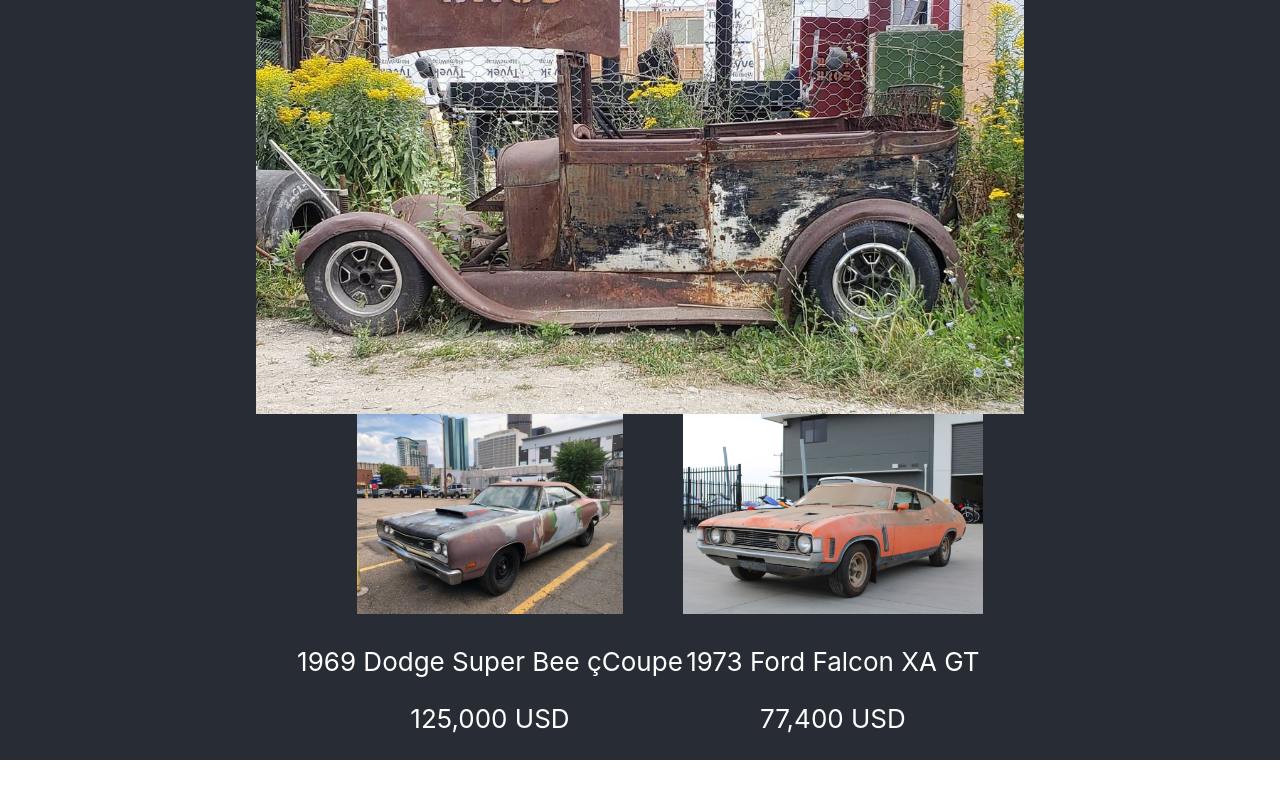
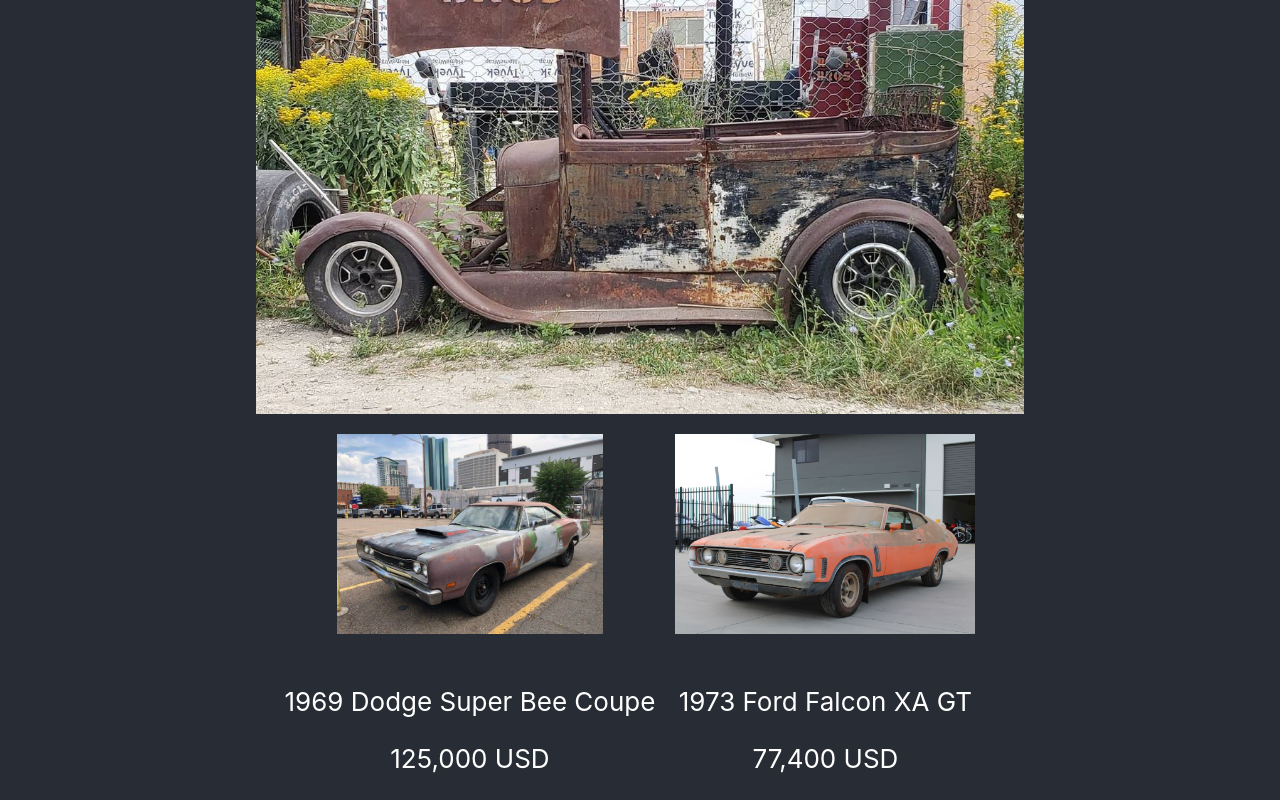
Before and after one commit to A-Abdeen/rust-shop, a React (Create React App) app: page / in a window 1280 px wide. Shown: the part 395-1195 px from the top of the page. Before the commit the page ends 1155 px from the top, so only its background shows below. Built offline with nearby package versions, Linux system fonts and the light colour scheme.

Commit message:
Fixed CarYard component

```diff
--- a/package.json
+++ b/package.json
@@ -6,9 +6,11 @@
     "@testing-library/jest-dom": "^5.11.4",
     "@testing-library/react": "^11.1.0",
     "@testing-library/user-event": "^12.1.10",
+    "babel-plugin-styled-components": "^1.12.0",
     "react": "^17.0.1",
     "react-dom": "^17.0.1",
     "react-scripts": "4.0.1",
+    "styled-components": "^5.2.1",
     "web-vitals": "^0.2.4"
   },
   "scripts": {
--- a/src/App.js
+++ b/src/App.js
@@ -1,32 +1,20 @@
 import "./App.css";
-import products from "./products.js";
+import CarYard from "./components/CarYard.js";
 import styles from "./styles.js";
 
+
 function App() {
-  const productsList = products.map((product) => {
-    return (
-      <div>
-        <img
-          style={styles.prodImg}
-          alt={product.name}
-          src={product.image}
-        ></img>
-        <p style={styles.list}>{product.name}</p>
-        <p>{product.price} USD</p>
-      </div>
-    );
-  });
+
 
   return (
     <div className="App-header">
       <h1 style={styles.text}>Rust Shop</h1>
       <h4 style={styles.text}>Everything is worthless, we still make money</h4>
-      <img
-        style={styles.shopImg}
+      <img style={styles.shopImg}
         alt="Rust Bros shop sign"
         src="./RustBros.jpg"
       ></img>
-      <div style={styles.list}> {productsList}</div>
+      <CarYard />
     </div>
   );
 }
--- a/src/cars.js
+++ b/src/cars.js
@@ -1,14 +1,16 @@
-const car = [
+const cars = [
   {
-    name: "1969 Dodge Super Bee çCoupe",
+    id: 1,
+    name: "1969 Dodge Super Bee Coupe",
     price: "125,000",
     image: "./1969_Dodge_Super_Bee_A12_2_DR_Coupe.jpg",
   },
   {
+    id: 2,
     name: "1973 Ford Falcon XA GT",
     price: "77,400",
     image: "./1973_Ford_Falcon_XA_GT.jpg",
   },
 ];
 
-export default car;
+export default cars;
--- a/src/components/Car.js
+++ b/src/components/Car.js
@@ -1 +1 @@
-props.x.name;
+// props.x.name;
--- a/src/components/CarYard.js
+++ b/src/components/CarYard.js
@@ -1,13 +1,37 @@
+import React from "react";
 import "../App.css";
 import styles from "../styles.js";
-import Car from "./Car.js";
 import cars from "../cars.js";
 
 const CarYard = () => {
-  const carYard = cars.map((car) => {
-    return;
-    <Car x={car} />;
-  });
-  return carYard;
-};
+const carYard = cars.map((car) =>  (
+  <div key={car.id}>
+    <img style={styles.carImg} alt={car.name} src={car.image} />
+    <p style={styles.text}>{car.name}</p>
+    <p style={styles.text}>{car.price} USD</p>
+  </div>
+));
+return <div style={styles.list}>{carYard}</div>;
+}
+
 export default CarYard;
+
+    // return (
+    //   <div style={styles.list}>
+    //     <img
+    //       style={styles.carImg}
+    //       alt={car.name}
+    //       src={car.image}
+    //       ></img>
+
+    //     <p>{car.price} USD</p>
+    //   </div>
+
+// const carYard = cars.map((car) => {
+//   return;
+//   <Car x={car} />;
+// });
+
+
+//   });
+// };
--- a/src/components/Home.js
+++ b/src/components/Home.js
@@ -4,7 +4,7 @@ import styles from "./styles.js";
 
 const Home = () => {
     const shopImg = "./RustBros.jpg",
-    const shopName = "Rust Shop"
+    const shopName = "Rust Shop",
     const shopDescription = "Everything is worthless, we still make money"
     ;
     return (
@@ -13,7 +13,7 @@ const Home = () => {
           <h4 style={styles.text}> {shopDescription} </h4>
           <img
             style={styles.shopImg}
-            alt="Rust Bros shop sign"
+            alt="Shop sign from the Rust Bros show"
 
           >{shopImg}</img>
         </div>
--- a/src/products.js
+++ b/src/products.js
@@ -1,14 +1,14 @@
-const products = [
-  {
-    name: "1969 Dodge Super Bee çCoupe",
-    price: "125,000",
-    image: "./1969_Dodge_Super_Bee_A12_2_DR_Coupe.jpg",
-  },
-  {
-    name: "1973 Ford Falcon XA GT",
-    price: "77,400",
-    image: "./1973_Ford_Falcon_XA_GT.jpg",
-  },
-];
+// const products = [
+//   {
+//     name: "1969 Dodge Super Bee ",
+//     price: "125,000",
+//     image: "./1969_Dodge_Super_Bee_A12_2_DR_Coupe.jpg",
+//   },
+//   {
+//     name: "1973 Ford Falcon XA GT",
+//     price: "77,400",
+//     image: "./1973_Ford_Falcon_XA_GT.jpg",
+//   },
+// ];
 
-export default products;
+// export default products;
--- a/src/styles.js
+++ b/src/styles.js
@@ -1,19 +1,24 @@
 const styles = {
-  prodImg: { height: "200px" },
+    carImg: { height: "200px", margin: "20px"
+  },
+
   list: {
     alignItems: "center",
     justifyContent: "center",
     display: "flex",
     textAlign: "center",
   },
+
   shopImg: {
     display: "block",
-    marginLeft: "auto",
-    marginRight: "auto",
+
+    margin: "auto",
 
     width: "60%",
+
   },
-  text: { textAlign: "center" },
+    text: { textAlign: "center" },
+
 };
 
 export default styles;
```
Also changed, not shown: 2 other files (tests, documents, lock files or other folders).
